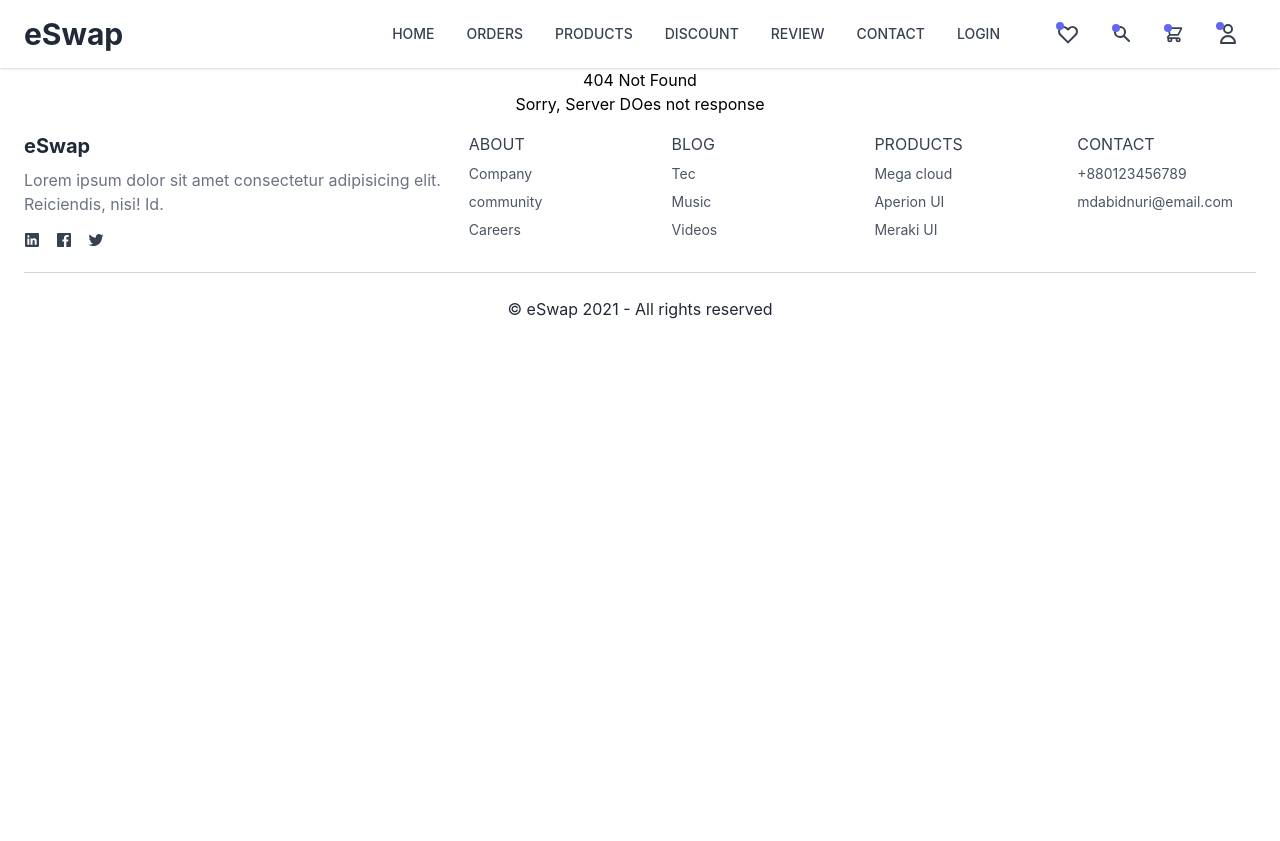
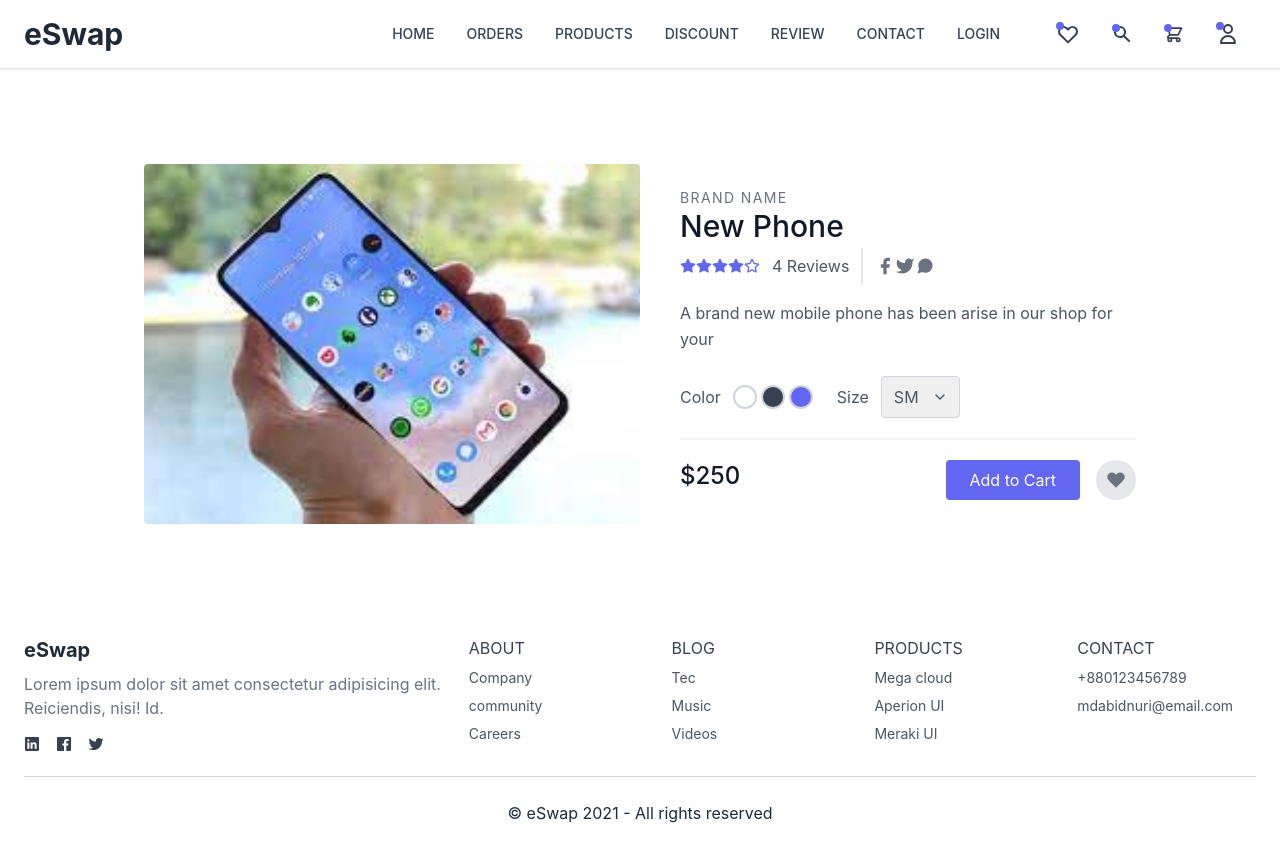
Before and after one commit to abidnuri/a2wist-commerce, a React (Create React App) app: page /product/1 in a window 1280 px wide. Before the commit the page ends 800 px from the top, so only its background shows below. Built offline with nearby package versions, Linux system fonts and the light colour scheme.

Commit message:
product details add

```diff
--- a/src/App.js
+++ b/src/App.js
@@ -9,6 +9,7 @@ import Footer from "./components/Shared/Footer/Footer";
 import { createContext, useState } from "react";
 import Review from "./components/Review/Review";
 import PrivateRoute from "./components/Login/PrivateRoute/PrivateRoute";
+import ProductDetail from "./components/ProductDetail/ProductDetail";
 
 export const UserContext = createContext();
 
@@ -28,6 +29,9 @@ function App() {
           <Route path="/signup">
             <Signup />
           </Route>
+          <Route path="/product/:productId">
+            <ProductDetail/>
+          </Route>
           <PrivateRoute path="/contract">
             <Contact />
           </PrivateRoute>
--- a/src/Components/HotSingleProduct/HotSingleProduct.js
+++ b/src/Components/HotSingleProduct/HotSingleProduct.js
@@ -1,9 +1,16 @@
 import React from 'react';
+import { useHistory } from 'react-router-dom';
 
 const HotSingleProduct = ({ product }) => {
-    const { titile, image, price } = product;
+    const { titile, image, price, id } = product;
+
+    const history = useHistory();
+    const handleClick = (productId) => {
+      history.push(`/product/${productId}`);
+    };
+
     return (
-        <div className="overflow-hidden rounded shadow-lg">
+        <div onClick={() => handleClick(id)} className="overflow-hidden rounded shadow-lg">
             <img className="w-full productImg" src={image} alt={titile}></img>
             <div className="px-6 py-4">
                 <div className="mb-2 text-xl font-bold">{titile}</div>
--- a/src/Components/Shared/Navbar/Navbar.js
+++ b/src/Components/Shared/Navbar/Navbar.js
@@ -35,43 +35,43 @@ const Navbar = () => {
           <div className="flex flex-col md:flex-row md:mx-6">
             <Link
               className="my-1 text-sm font-medium text-gray-700 dark:text-gray-200 hover:text-indigo-500 dark:hover:text-indigo-400 md:mx-4 md:my-0"
-              to="home"
+              to="/"
             >
               HOME
             </Link>
             <Link
               className="my-1 text-sm font-medium text-gray-700 dark:text-gray-200 hover:text-indigo-500 dark:hover:text-indigo-400 md:mx-4 md:my-0"
-              to="orders"
+              to="/orders"
             >
               ORDERS
             </Link>
             <Link
               className="my-1 text-sm font-medium text-gray-700 dark:text-gray-200 hover:text-indigo-500 dark:hover:text-indigo-400 md:mx-4 md:my-0"
-              to="products"
+              to="/products"
             >
               PRODUCTS
             </Link>
             <Link
               className="my-1 text-sm font-medium text-gray-700 dark:text-gray-200 hover:text-indigo-500 dark:hover:text-indigo-400 md:mx-4 md:my-0"
-              to="discount"
+              to="/discount"
             >
               DISCOUNT
             </Link>
             <Link
               className="my-1 text-sm font-medium text-gray-700 dark:text-gray-200 hover:text-indigo-500 dark:hover:text-indigo-400 md:mx-4 md:my-0"
-              to="review"
+              to="/review"
             >
               REVIEW
             </Link>
             <Link
               className="my-1 text-sm font-medium text-gray-700 dark:text-gray-200 hover:text-indigo-500 dark:hover:text-indigo-400 md:mx-4 md:my-0"
-              to="contract"
+              to="/contract"
             >
               CONTACT
             </Link>
             <Link
               className="my-1 text-sm font-medium text-gray-700 dark:text-gray-200 hover:text-indigo-500 dark:hover:text-indigo-400 md:mx-4 md:my-0"
-              to="signup"
+              to="/signup"
             >
               LOGIN
             </Link>
--- a/src/components/ProductDetail/ProductDetail.js
+++ b/src/components/ProductDetail/ProductDetail.js
@@ -1,14 +1,19 @@
 import React from 'react';
+import { useParams } from 'react-router-dom';
+import fakeData from '../../fackData/fackData.json'
 
 const ProductDetail = () => {
+    const {productId} = useParams()
+    const product = fakeData.find(pd => pd.id == productId)
+    const {titile, description, image, price} = product
     return (
         <section className="overflow-hidden text-gray-600 body-font">
             <div className="container px-5 py-24 mx-auto">
                 <div className="flex flex-wrap mx-auto lg:w-4/5">
-                    <img alt="ecommerce" className="object-cover object-center w-full h-64 rounded lg:w-1/2 lg:h-auto" src="https://images.pexels.com/photos/1667088/pexels-photo-1667088.jpeg" />
+                    <img alt="ecommerce" className="object-cover object-center w-full h-64 rounded lg:w-1/2 lg:h-auto" src={image}/>
                     <div className="w-full mt-6 lg:w-1/2 lg:pl-10 lg:py-6 lg:mt-0">
                         <h2 className="text-sm tracking-widest text-gray-500 title-font">BRAND NAME</h2>
-                        <h1 className="mb-1 text-3xl font-medium text-gray-900 title-font">The Catcher in the Rye</h1>
+                        <h1 className="mb-1 text-3xl font-medium text-gray-900 title-font">{titile}</h1>
                         <div className="flex mb-4">
                             <span className="flex items-center">
                                 <svg fill="currentColor" stroke="currentColor" strokeLinecap="round" strokeLinejoin="round" strokeWidth={2} className="w-4 h-4 text-indigo-500" viewBox="0 0 24 24">
@@ -46,7 +51,7 @@ const ProductDetail = () => {
                                 </a>
                             </span>
                         </div>
-                        <p className="leading-relaxed">Fam locavore kickstarter distillery. Mixtape chillwave tumeric sriracha taximy chia microdosing tilde DIY. XOXO fam indxgo juiceramps cornhole raw denim forage brooklyn. Everyday carry +1 seitan poutine tumeric. Gastropub blue bottle austin listicle pour-over, neutra jean shorts keytar banjo tattooed umami cardigan.</p>
+                        <p className="leading-relaxed">{description}</p>
                         <div className="flex items-center pb-5 mt-6 mb-5 border-b-2 border-gray-100">
                             <div className="flex">
                                 <span className="mr-3">Color</span>
@@ -72,8 +77,8 @@ const ProductDetail = () => {
                             </div>
                         </div>
                         <div className="flex">
-                            <span className="text-2xl font-medium text-gray-900 title-font">$58.00</span>
-                            <button className="flex px-6 py-2 ml-auto text-white bg-indigo-500 border-0 rounded focus:outline-none hover:bg-indigo-600">Button</button>
+                            <span className="text-2xl font-medium text-gray-900 title-font">${price}</span>
+                            <button className="flex px-6 py-2 ml-auto text-white bg-indigo-500 border-0 rounded focus:outline-none hover:bg-indigo-600">Add to Cart</button>
                             <button className="inline-flex items-center justify-center w-10 h-10 p-0 ml-4 text-gray-500 bg-gray-200 border-0 rounded-full">
                                 <svg fill="currentColor" strokeLinecap="round" strokeLinejoin="round" strokeWidth={2} className="w-5 h-5" viewBox="0 0 24 24">
                                     <path d="M20.84 4.61a5.5 5.5 0 00-7.78 0L12 5.67l-1.06-1.06a5.5 5.5 0 00-7.78 7.78l1.06 1.06L12 21.23l7.78-7.78 1.06-1.06a5.5 5.5 0 000-7.78z" />
```
